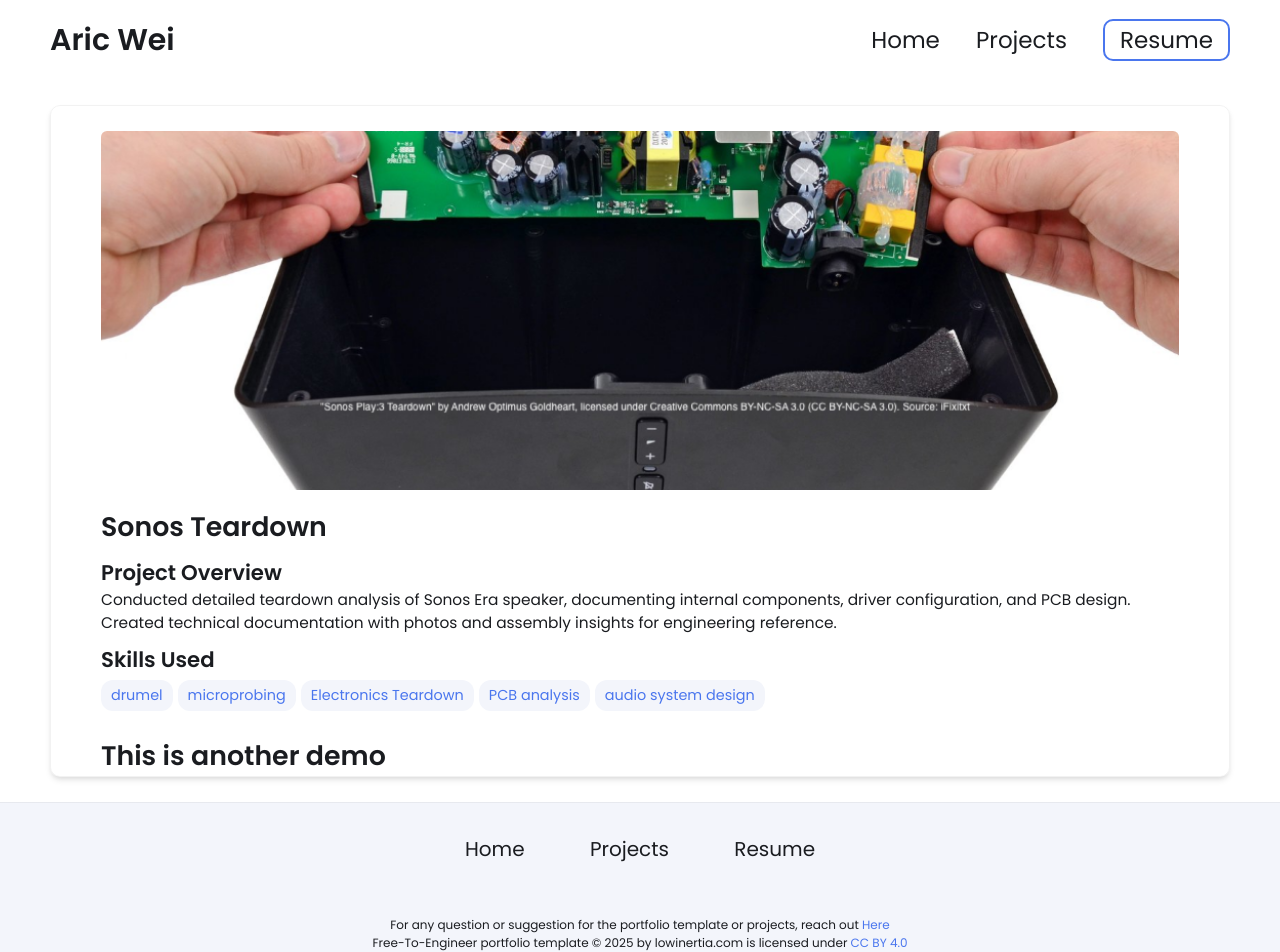
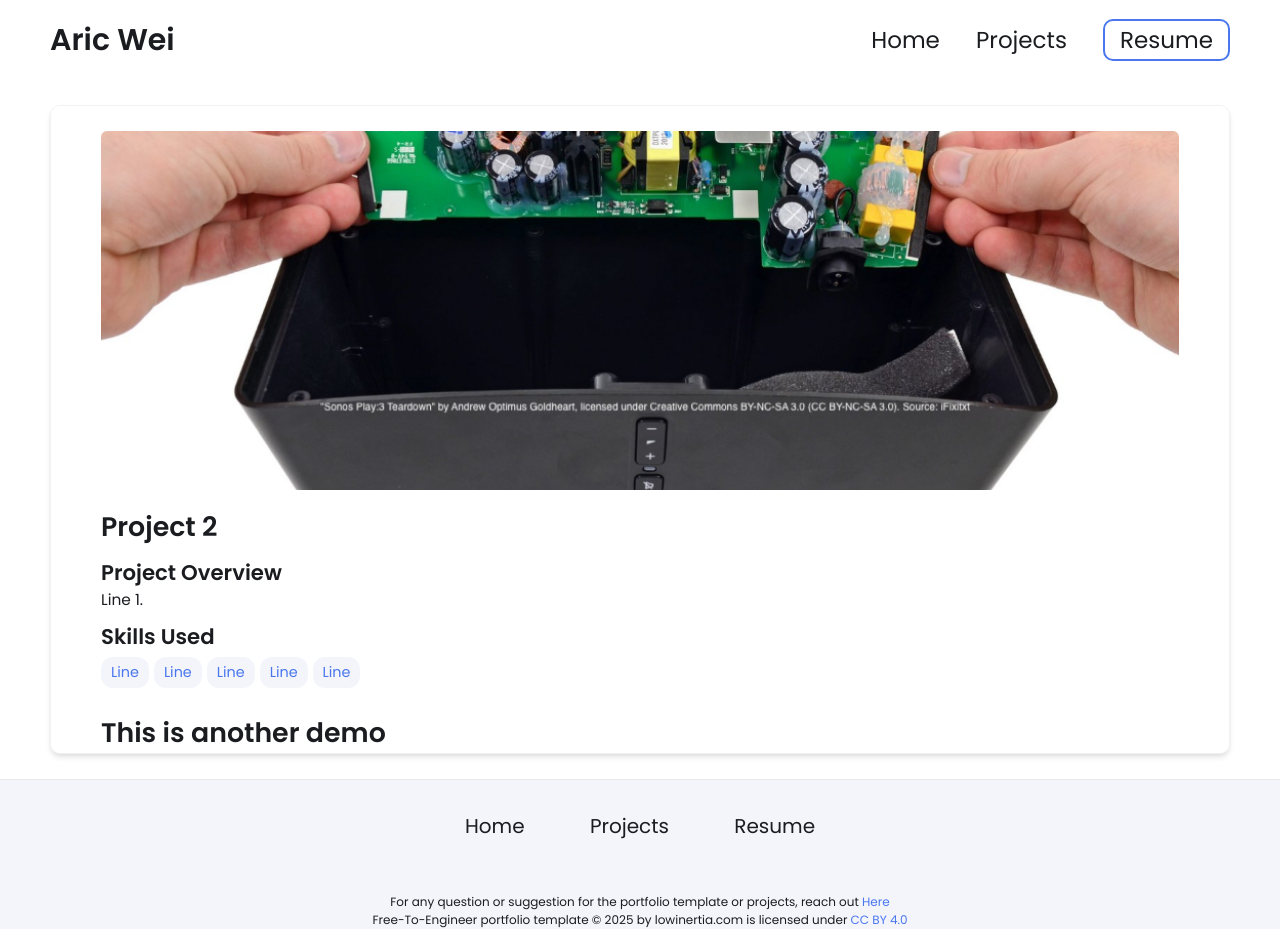
Before and after one commit to aricwei/aricwei.github.io, a Jekyll site: the page built from _projects/sonos-teardown/index.md, in a window 1280 px wide. Built offline with Jekyll 4.4.1, drawn with Linux system fonts in a browser that asks for light colours; after the commit the page ends 929 px from its top, so only the background shows below that.

Commit message:
Update index.md

```diff
--- a/_projects/sonos-teardown/index.md
+++ b/_projects/sonos-teardown/index.md
@@ -1,13 +1,13 @@
 ---
 layout: post
-title: Sonos Teardown
-description: Conducted detailed teardown analysis of Sonos Era speaker, documenting internal components, driver configuration, and PCB design. Created technical documentation with photos and assembly insights for engineering reference.
+title: Project 2
+description: Line 1.
 skills:
-  - drumel
-  - microprobing
-  - Electronics Teardown
-  - PCB analysis
-  - audio system design
+  - Line
+  - Line
+  - Line
+  - Line
+  - Line
 
 main-image: /sonos.png
 ---
```
